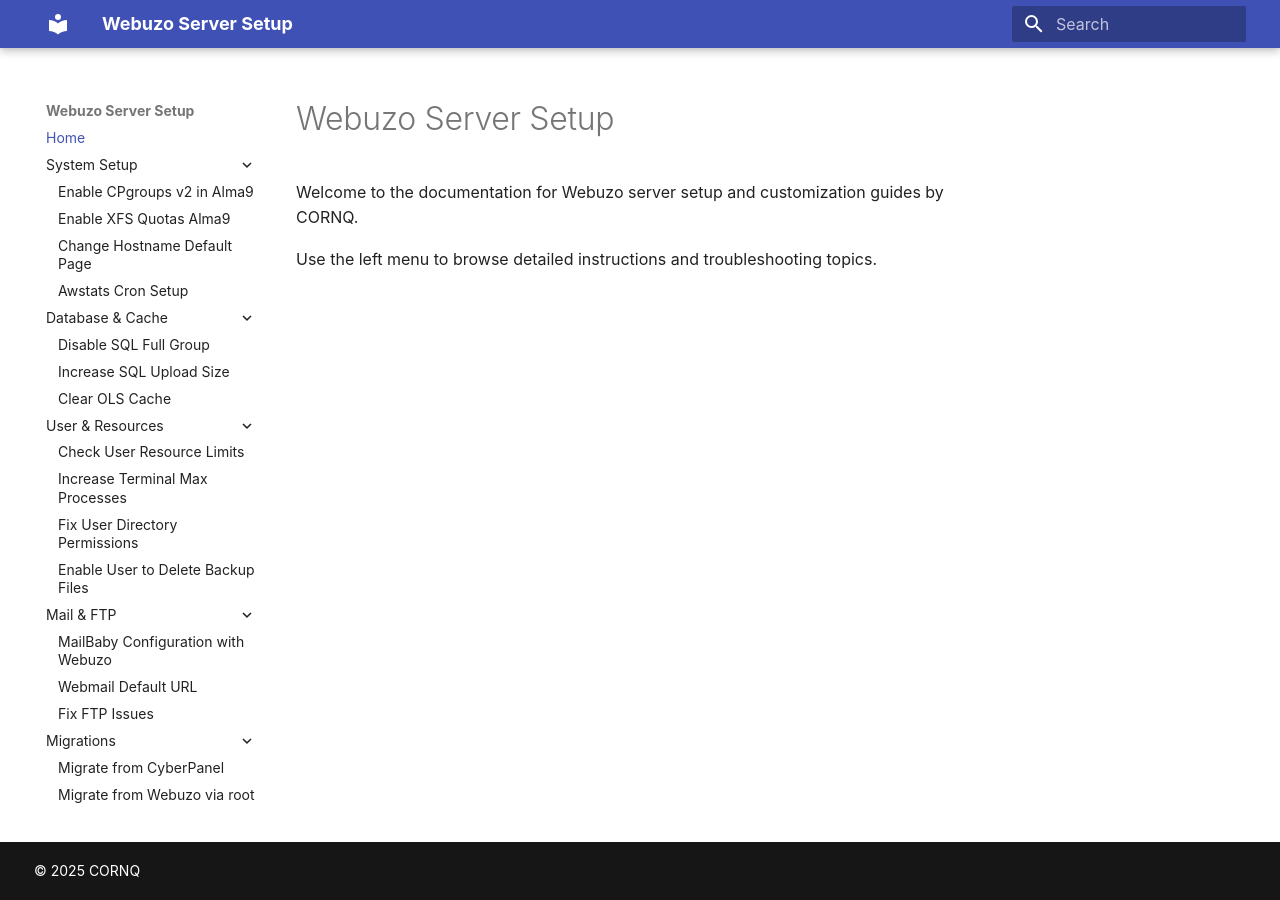
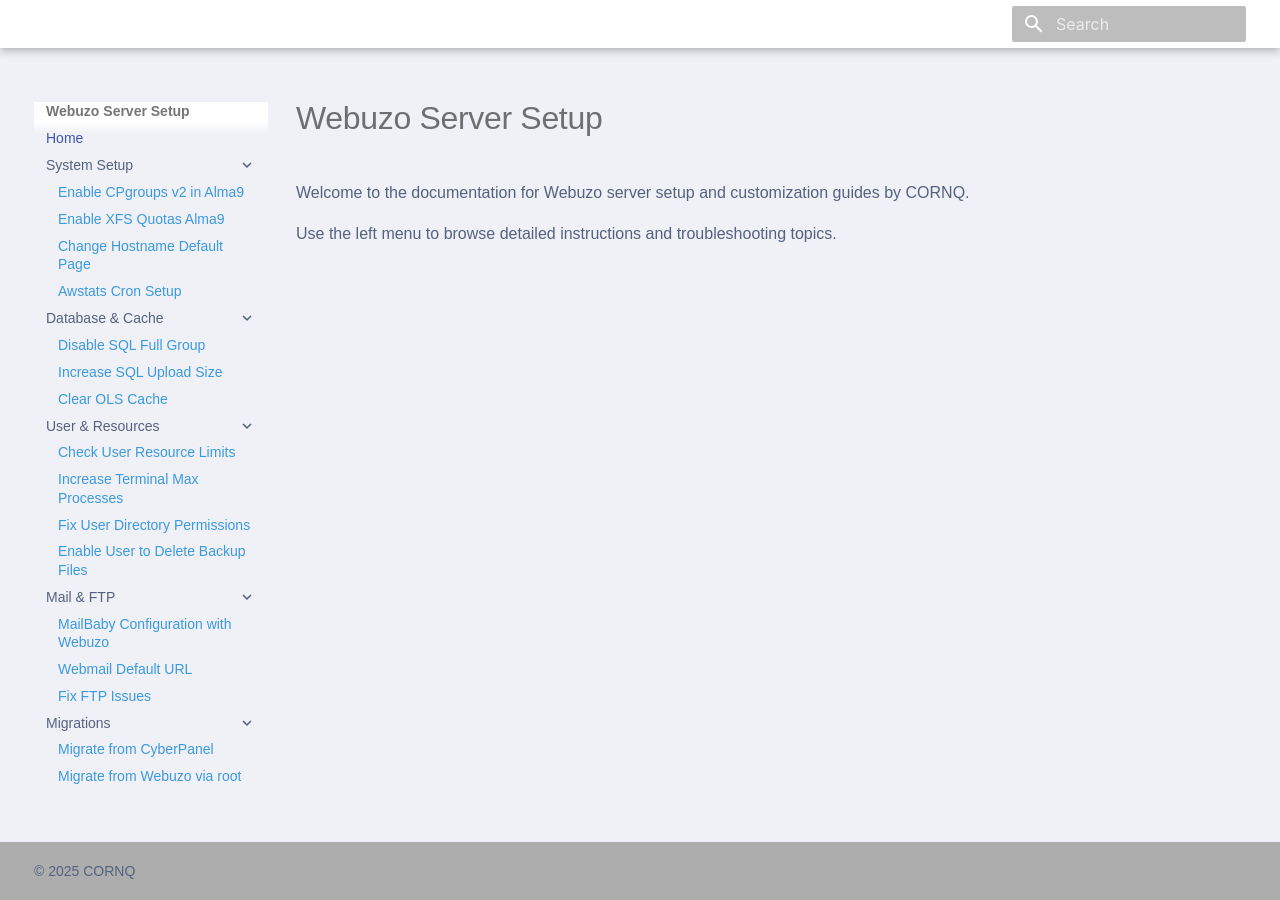
Before and after one commit to cornQ/webuzo-server-setup, an MkDocs documentation site: the page built from docs/index.md, in a window 1280 px wide. Built offline with MkDocs 1.6.1 and Material for MkDocs 9.7.7, drawn with Linux system fonts in a browser that asks for light colours; some web fonts are replaced.

Commit message:
fixed css file name

```diff
--- a/mkdocs.yml
+++ b/mkdocs.yml
@@ -17,7 +17,7 @@
   language: en
 
 extra_css:
-  - css/stle.css
+  - css/style.css
 
 plugins:
   - search
```
